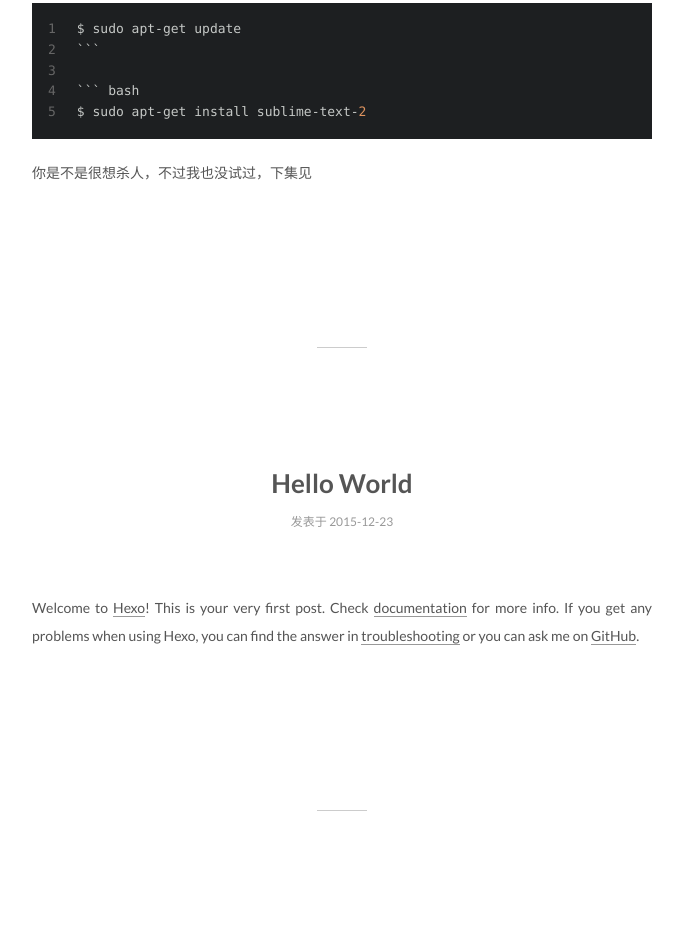
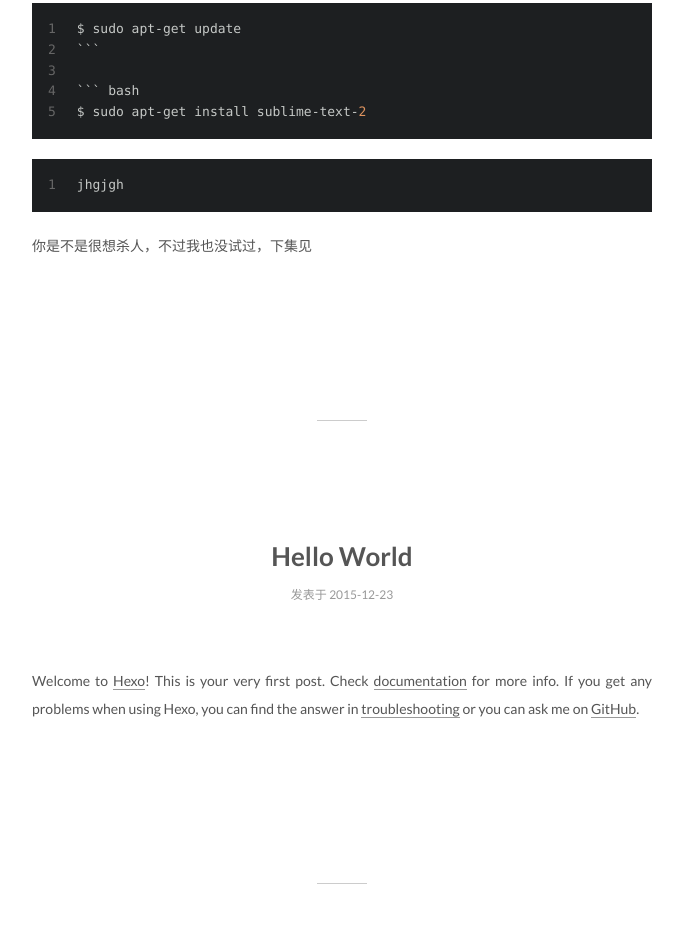
Before and after one commit to lynnic26/lynnic26.github.io, a plain HTML site: page index.html in a window 1280 px wide. Shown: the part 2307-3235 px from the top of the page, without its empty margins (428-1111 px from the left). Drawn offline with Linux system fonts and the light colour scheme.

Commit message:
Site updated: 2015-12-25 01:45:10

````diff
--- a/index.html
+++ b/index.html
@@ -198,15 +198,6 @@
 
 
 
-
-
-
-
-
-
-
-
-
   <article class="post post-type-normal " itemscope itemtype="http://schema.org/Article">
 
 
@@ -283,6 +274,7 @@
 <h3 id="u8865_u5200"><a href="#u8865_u5200" class="headerlink" title="补刀"></a>补刀</h3><p>你叹了口气说终于完了，不过我听说另一种方法可以轻松搞定以上所有</p>
 <figure class="highlight bash"><table><tr><td class="gutter"><pre><span class="line">1</span><br></pre></td><td class="code"><pre><span class="line">$ sudo add-apt-repository ppa:webupd8team/sublime-text-<span class="number">2</span></span><br></pre></td></tr></table></figure>
 <figure class="highlight bash"><table><tr><td class="gutter"><pre><span class="line">1</span><br><span class="line">2</span><br><span class="line">3</span><br><span class="line">4</span><br><span class="line">5</span><br></pre></td><td class="code"><pre><span class="line">$ sudo apt-get update</span><br><span class="line">```      </span><br><span class="line"></span><br><span class="line">``` bash </span><br><span class="line">$ sudo apt-get install sublime-text-<span class="number">2</span></span><br></pre></td></tr></table></figure>
+<figure class="highlight"><table><tr><td class="gutter"><pre><span class="line">1</span><br></pre></td><td class="code"><pre><span class="line">jhgjgh</span><br></pre></td></tr></table></figure>
 <p>你是不是很想杀人，不过我也没试过，下集见</p>
 
 
````
Also changed, not shown: 2015/12/24/Sulime-Text-2在Ubuntu上的安装和配置（一）/index.html (+2 -1 lines).
